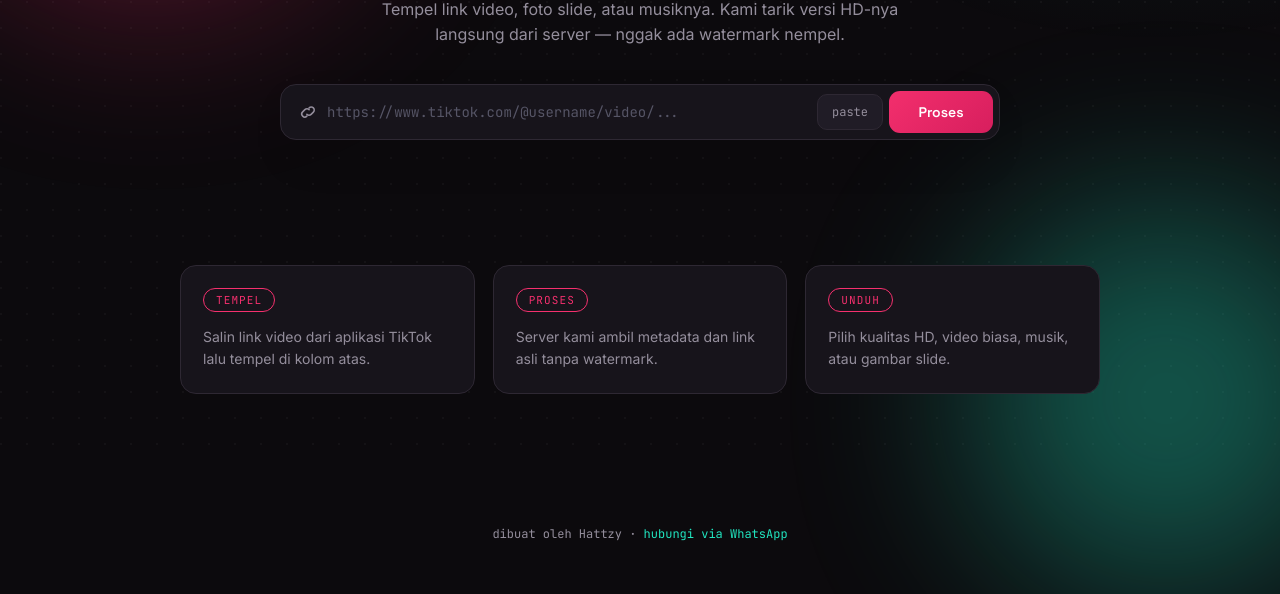
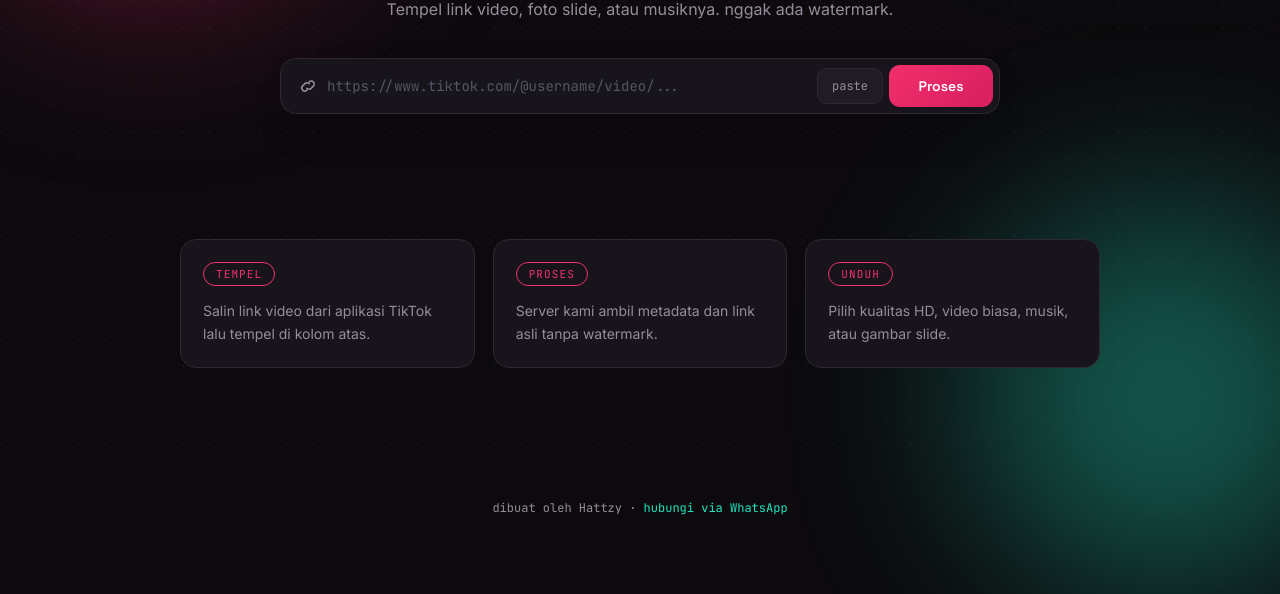
Before and after one commit to fhries/Tiktok-downloader, a website: page public/index.html in a window 1280 px wide. Shown: the part 337-931 px from the top of the page. After the commit the page ends 905 px from the top, so only its background shows below. Drawn offline with Linux system fonts and the light colour scheme.

Commit message:
Update index.html

```diff
--- a/public/index.html
+++ b/public/index.html
@@ -35,7 +35,7 @@
         Simpan video TikTok
         <span class="hero__title-alt">dalam hitungan detik.</span>
       </h1>
-      <p class="hero__sub">Tempel link video, foto slide, atau musiknya. Kami tarik versi HD-nya langsung dari server — nggak ada watermark nempel.</p>
+      <p class="hero__sub">Tempel link video, foto slide, atau musiknya. nggak ada watermark.</p>
 
       <form class="url-dock" id="downloadForm" autocomplete="off">
         <span class="url-dock__icon" aria-hidden="true">
```
